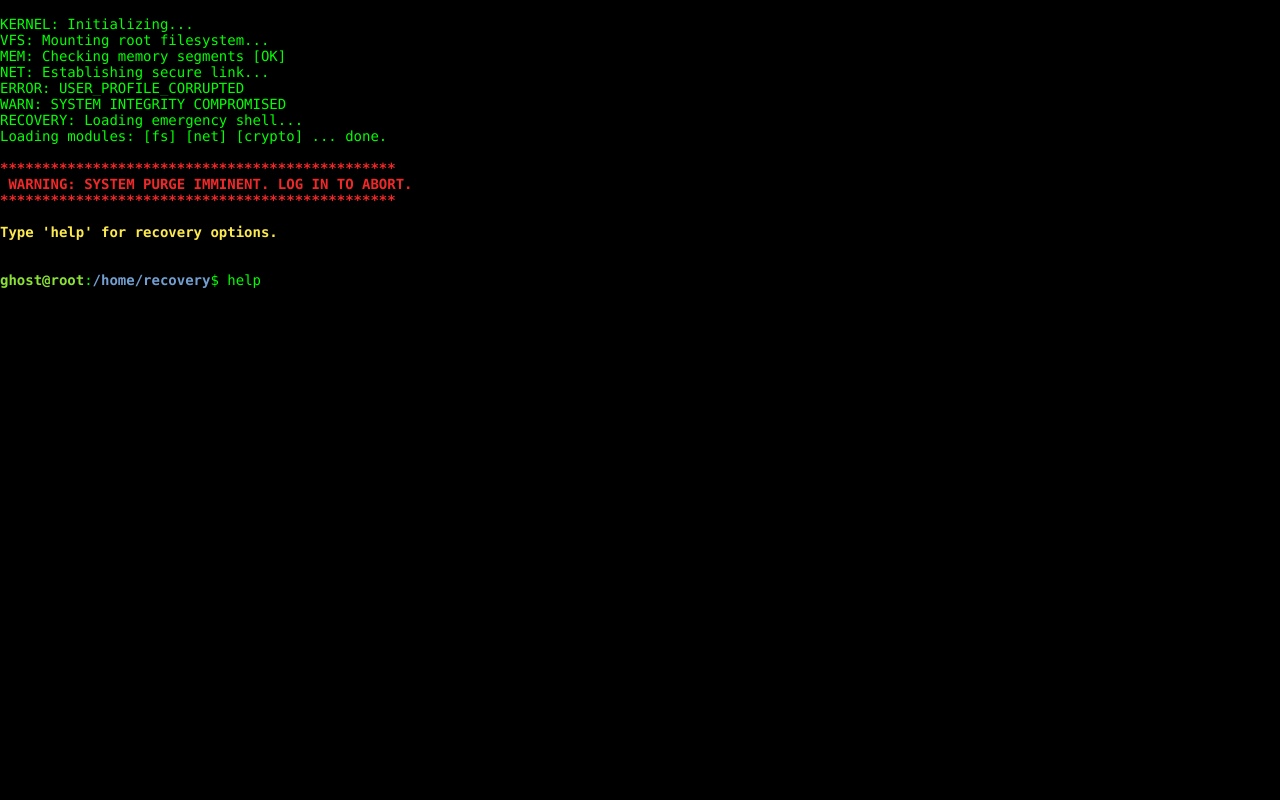
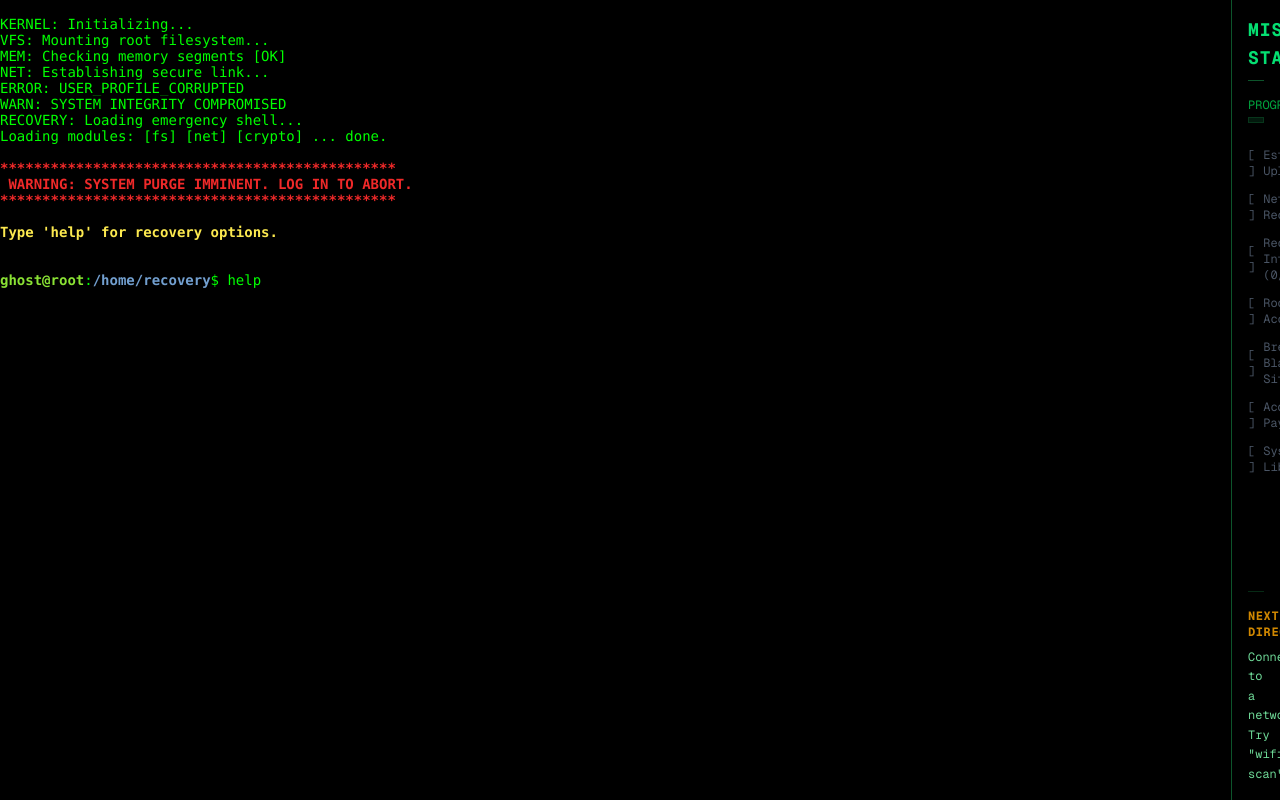
Before and after one commit to hiroshi-tsutsui/ghost-root-terminal, a Next.js app in the folder ghost_root/web/: page / in a window 1280 px wide. Built offline with nearby package versions, Linux system fonts and the light colour scheme.

Commit message:
feat(ghost_root): implement mission tracker sidebar and status command

```diff
--- a/ghost_root/web/components/Terminal.tsx
+++ b/ghost_root/web/components/Terminal.tsx
@@ -3,7 +3,7 @@
 import React, { useEffect, useRef } from 'react';
 import { Terminal } from '@xterm/xterm';
 import { FitAddon } from '@xterm/addon-fit';
-import { processCommand, tabCompletion } from '../lib/Shell';
+import { processCommand, tabCompletion, getMissionStatus, MissionStatus } from '../lib/Shell';
 import VFS from '../lib/VFS';
 import '@xterm/xterm/css/xterm.css';
 
@@ -40,6 +40,7 @@ const WebTerminal = () => {
   const isEditingRef = useRef(false);
   const isTopModeRef = useRef(false);
   const editorStateRef = useRef({ content: '', path: '', buffer: '' });
+  const [mission, setMission] = React.useState<MissionStatus | null>(null);
 
   useEffect(() => {
     if (!terminalContainerRef.current) return;
@@ -55,6 +56,9 @@ const WebTerminal = () => {
         cursor: '#00ff00',
       },
     });
+
+    // Initial mission status
+    setMission(getMissionStatus());
 
     const fitAddon = new FitAddon();
     term.loadAddon(fitAddon);
@@ -186,6 +190,9 @@ const WebTerminal = () => {
 
         if (commandLine) {
           const result = processCommand(cwdRef.current, commandLine);
+
+          // Update mission status
+          setMission(getMissionStatus());
 
           if (result.action === 'delay') {
              // Simulate delay
@@ -1866,11 +1873,54 @@ const WebTerminal = () => {
     };
   }, []);
 
+  // Re-fit when sidebar toggles
+  useEffect(() => {
+     setTimeout(() => window.dispatchEvent(new Event('resize')), 100);
+  }, [mission]);
+
+  const ObjectiveItem = ({ label, done }: { label: string, done: boolean }) => (
+    <div className={`flex items-center space-x-2 ${done ? 'text-green-400' : 'text-gray-600'}`}>
+      <span>{done ? '[✓]' : '[ ]'}</span>
+      <span className={done ? 'line-through opacity-50' : ''}>{label}</span>
+    </div>
+  );
+
   return (
-    <div
-      ref={terminalContainerRef}
-      className="w-full h-screen bg-black"
-    />
+    <div className="flex w-full h-screen bg-black text-green-500 font-mono">
+      <div className="flex-grow h-full" ref={terminalContainerRef} />
+      {mission && (
+        <div className="w-80 border-l border-green-900 p-4 hidden md:flex flex-col overflow-y-auto bg-black bg-opacity-90">
+          <h2 className="text-lg font-bold mb-4 border-b border-green-900 pb-2 tracking-wider text-green-400">MISSION STATUS</h2>
+
+          <div className="mb-6">
+             <div className="flex justify-between mb-1 text-xs text-green-600">
+               <span>PROGRESS</span>
+               <span>{mission.progress}%</span>
+             </div>
+             <div className="w-full bg-green-900/30 h-1.5 border border-green-900/50">
+               <div className="bg-green-500 h-full transition-all duration-500" style={{ width: `${mission.progress}%` }}></div>
+             </div>
+          </div>
+
+          <div className="space-y-3 text-xs flex-grow">
+            <ObjectiveItem label="Establish Uplink" done={mission.objectives.hasNet} />
+            <ObjectiveItem label="Network Recon" done={mission.objectives.hasScan} />
+            <ObjectiveItem label={`Recover Intel (${mission.objectives.decryptCount}/3)`} done={mission.objectives.hasIntel} />
+            <ObjectiveItem label="Root Access" done={mission.objectives.isRoot} />
+            <ObjectiveItem label="Breach Black Site" done={mission.objectives.hasBlackSite} />
+            <ObjectiveItem label="Acquire Payload" done={mission.objectives.hasPayload} />
+            <ObjectiveItem label="System Liberation" done={mission.objectives.hasLaunchReady} />
+          </div>
+
+          <div className="mt-auto pt-4 border-t border-green-900/50">
+            <h3 className="font-bold mb-2 text-yellow-600 text-xs tracking-wider">NEXT DIRECTIVE:</h3>
+            <p className="text-xs text-green-300 opacity-90 leading-relaxed blink-cursor">
+              {mission.nextStep}
+            </p>
+          </div>
+        </div>
+      )}
+    </div>
   );
 };
 
--- a/ghost_root/web/lib/Shell.ts
+++ b/ghost_root/web/lib/Shell.ts
@@ -171,6 +171,60 @@ export interface CommandResult {
 }
 
 const COMMANDS = ['bluetoothctl', 'ls', 'cd', 'cat', 'pwd', 'help', 'clear', 'exit', 'ssh', 'whois', 'grep', 'decrypt', 'mkdir', 'touch', 'rm', 'nmap', 'ping', 'netstat', 'nc', 'crack', 'analyze', 'man', 'scan', 'mail', 'history', 'dmesg', 'mount', 'umount', 'top', 'ps', 'kill', 'whoami', 'reboot', 'cp', 'mv', 'trace', 'traceroute', 'alias', 'su', 'sudo', 'shutdown', 'wall', 'chmod', 'env', 'printenv', 'locate', 'finger', 'curl', 'vi', 'vim', 'nano', 'ifconfig', 'crontab', 'wifi', 'iwconfig', 'telnet', 'apt', 'apt-get', 'hydra', 'camsnap', 'nslookup', 'dig', 'hexdump', 'xxd', 'uptime', 'w', 'zip', 'unzip', 'date', 'head', 'tail', 'strings', 'lsof', 'journal', 'journalctl', 'diff', 'wc', 'sort', 'uniq', 'steghide', 'find', 'neofetch', 'tree', 'weather', 'matrix', 'base64', 'rev', 'calc', 'systemctl', 'tar', 'ssh-keygen', 'awk', 'sed', 'radio', 'netmap', 'theme', 'sat', 'irc', 'tcpdump', 'sqlmap', 'tor', 'hashcat', 'gcc', 'make', './', 'iptables', 'dd', 'drone', 'cicada3301', 'python', 'python3', 'pip', 'wget', 'binwalk', 'exiftool', 'aircrack-ng', 'phone', 'call', 'geoip', 'volatility', 'gobuster', 'intercept', 'lsmod', 'insmod', 'rmmod', 'lsblk', 'fdisk', 'passwd', 'useradd', 'medscan', 'biomon', 'status'];
+
+export interface MissionStatus {
+  objectives: {
+    hasNet: boolean;
+    hasScan: boolean;
+    hasIntel: boolean;
+    decryptCount: number;
+    isRoot: boolean;
+    hasBlackSite: boolean;
+    hasPayload: boolean;
+    hasLaunchReady: boolean;
+  };
+  progress: number;
+  nextStep: string;
+}
+
+export const getMissionStatus = (): MissionStatus => {
+  const isRoot = !!getNode('/tmp/.root_session');
+  const hasNet = !!getNode('/var/run/net_status');
+  const hasScan = !!getNode('/var/run/scan_complete');
+  const decryptNode = getNode('/var/run/decrypt_count');
+  const decryptCount = decryptNode && decryptNode.type === 'file' ? parseInt(decryptNode.content) : 0;
+  const hasBlackSite = !!getNode('/remote/black-site/root/FLAG.txt');
+  const hasPayload = !!getNode('/home/ghost/launch_codes.bin') || !!getNode('/launch_codes.bin');
+  const hasLaunchReady = !!getNode('/var/run/launch_ready');
+
+  let nextStep = 'Check manual pages (man) or list files (ls).';
+  if (!hasNet) nextStep = 'Connect to a network. Try "wifi scan".';
+  else if (!hasScan) nextStep = 'Scan the network for targets. Try "nmap" or "netmap".';
+  else if (decryptCount < 3) nextStep = `Find encrypted files and decrypt them (${decryptCount}/3). Check "journal".`;
+  else if (!isRoot) nextStep = 'Escalate privileges. You need root access. Check "steghide" or "hydra".';
+  else if (!hasBlackSite) nextStep = 'Infiltrate the Black Site. Use "ssh" with the key you found.';
+  else if (!hasPayload) nextStep = 'Acquire the launch codes. Use "sat" to download from orbit.';
+  else if (!hasLaunchReady) nextStep = 'Decrypt the launch codes to initiate protocol.';
+  else nextStep = 'EXECUTE THE LAUNCH PROTOCOL. RUN THE BINARY.';
+
+  const steps = [hasNet, hasScan, decryptCount >= 3, isRoot, hasBlackSite, hasPayload, hasLaunchReady];
+  const progress = Math.round((steps.filter(s => s).length / steps.length) * 100);
+
+  return {
+    objectives: {
+      hasNet,
+      hasScan,
+      hasIntel: decryptCount >= 3,
+      decryptCount,
+      isRoot,
+      hasBlackSite,
+      hasPayload,
+      hasLaunchReady
+    },
+    progress,
+    nextStep
+  };
+};
 
 export const tabCompletion = (cwd: string, inputBuffer: string): { matches: string[], completed: string } => {
   const parts = inputBuffer.split(' ');
@@ -3588,32 +3642,10 @@ Device     Boot Start      End  Sectors Size Id Type
        break;
     }
     case 'status': {
-        const isRoot = !!getNode('/tmp/.root_session');
-        const hasNet = !!getNode('/var/run/net_status');
-        const hasScan = !!getNode('/var/run/scan_complete');
-        const decryptNode = getNode('/var/run/decrypt_count');
-        const decryptCount = decryptNode && decryptNode.type === 'file' ? parseInt(decryptNode.content) : 0;
-        const hasBlackSite = !!getNode('/remote/black-site/root/FLAG.txt');
-        const hasPayload = !!getNode('/home/ghost/launch_codes.bin') || !!getNode('/launch_codes.bin');
-        const hasLaunchReady = !!getNode('/var/run/launch_ready');
-
-        // Logic for Next Directive
-        let nextStep = 'Check manual pages (man) or list files (ls).';
-        if (!hasNet) nextStep = 'Connect to a network. Try "wifi scan".';
-        else if (!hasScan) nextStep = 'Scan the network for targets. Try "nmap" or "netmap".';
-        else if (decryptCount < 1) nextStep = 'Find encrypted files and decrypt them. Check "journal".';
-        else if (!isRoot) nextStep = 'Escalate privileges. You need root access. Check "steghide" or "hydra".';
-        else if (!hasBlackSite) nextStep = 'Infiltrate the Black Site. Use "ssh" with the key you found.';
-        else if (!hasPayload) nextStep = 'Acquire the launch codes. Use "sat" to download from orbit.';
-        else if (!hasLaunchReady) nextStep = 'Decrypt the launch codes to initiate protocol.';
-        else nextStep = 'EXECUTE THE LAUNCH PROTOCOL. RUN THE BINARY.';
+        const { objectives, progress, nextStep } = getMissionStatus();
+        const { hasNet, hasScan, hasIntel, decryptCount, isRoot, hasBlackSite, hasPayload, hasLaunchReady } = objectives;
 
         const color = (cond: boolean) => cond ? '\x1b[1;32m[COMPLETE]\x1b[0m' : '\x1b[1;30m[PENDING ]\x1b[0m';
-        const activeColor = (cond: boolean) => cond ? '\x1b[1;32m' : '\x1b[1;30m';
-
-        // Calculate Progress
-        const steps = [hasNet, hasScan, decryptCount > 0, isRoot, hasBlackSite, hasPayload, hasLaunchReady];
-        const progress = Math.round((steps.filter(s => s).length / steps.length) * 100);
         const barLen = 20;
         const filled = Math.round((progress / 100) * barLen);
         const bar = '█'.repeat(filled) + '░'.repeat(barLen - filled);
@@ -3627,7 +3659,7 @@ STATUS: ${progress}% COMPLETE [${bar}]
 \x1b[1;33mCURRENT OBJECTIVES:\x1b[0m
  1. Establish Network Link (wifi)     ${color(hasNet)}
  2. Reconnaissance (scan/nmap)        ${color(hasScan)}
- 3. Recover Intel (decrypt)           ${color(decryptCount > 0)}
+ 3. Recover Intel (decrypt)           ${color(hasIntel)} [${decryptCount}/3]
  4. Privilege Escalation (root)       ${color(isRoot)}
  5. Breach Black Site (ssh)           ${color(hasBlackSite)}
  6. Acquire Payload (sat)             ${color(hasPayload)}
```
